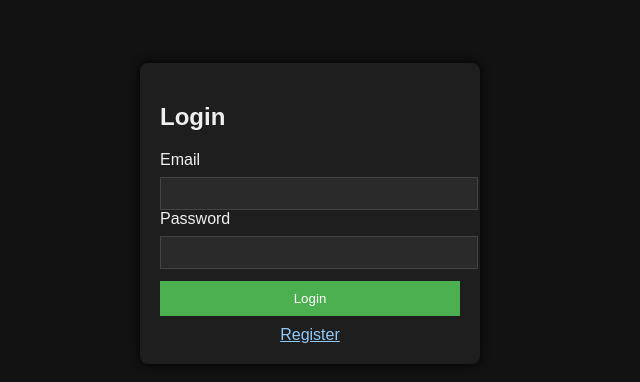
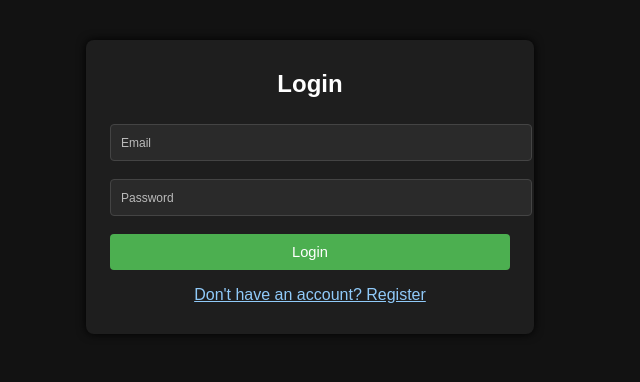
Before and after one commit to tpchespa/ch-ups-app, a Flask app: page /login in a window 1280 px wide. Shown: the top 382 px of the page, without its empty margins (330-970 px from the left). Run offline with Flask 3, Linux system fonts and the light colour scheme.

Commit message:
Login + Register pages updates

```diff
--- a/static/styles.css
+++ b/static/styles.css
@@ -4,6 +4,12 @@ body {
     font-family: Arial, sans-serif;
     margin: 0;
     padding: 0;
+}
+
+body.auth-page {
+  display: flex;
+  justify-content: center;
+  align-items: flex-start;
 }
 
 header {
@@ -20,6 +26,53 @@ header a {
     color: #90caf9;
     text-decoration: none;
 }
+
+.auth-container {
+  max-width: 400px;
+  margin: 40px auto;
+  background-color: #1e1e1e;
+  padding: 30px 24px;
+  border-radius: 8px;
+  box-shadow: 0 0 10px #000;
+}
+
+.auth-container h2 {
+  margin-top: 0;
+  margin-bottom: 20px;
+  color: #ffffff;
+  text-align: center;
+}
+
+.auth-container input[type="text"],
+.auth-container input[type="password"] {
+  width: 100%;
+  padding: 10px;
+  margin-bottom: 12px;
+  background-color: #2a2a2a;
+  border: 1px solid #444;
+  border-radius: 4px;
+  color: #ffffff;
+  font-size: 10pt;
+}
+
+.auth-container input[type="submit"] {
+  width: 100%;
+  padding: 10px;
+  background-color: #4caf50;
+  color: white;
+  border: none;
+  cursor: pointer;
+  font-size: 11pt;
+  border-radius: 4px;
+}
+
+.auth-container a {
+  color: #90caf9;
+  display: block;
+  text-align: center;
+  margin-top: 10px;
+}
+
 
 .container {
     padding: 20px;
--- a/templates/login.html
+++ b/templates/login.html
@@ -2,52 +2,24 @@
 <html lang="en">
 <head>
     <meta charset="UTF-8">
+    <link rel="stylesheet" href="{{ url_for('static', filename='styles.css') }}">
     <title>Login</title>
-    <style>
-        body {
-            background-color: #121212;
-            color: #f0f0f0;
-            font-family: Arial, sans-serif;
-        }
-        .container {
-            margin: 5% auto;
-            width: 300px;
-            padding: 20px;
-            background-color: #1e1e1e;
-            border-radius: 8px;
-            box-shadow: 0 0 10px #000;
-        }
-        input[type="text"], input[type="password"] {
-            width: 100%;
-            padding: 8px;
-            margin-top: 8px;
-            background-color: #2a2a2a;
-            border: 1px solid #444;
-            color: #f0f0f0;
-        }
-        input[type="submit"] {
-            width: 100%;
-            padding: 10px;
-            margin-top: 12px;
-            background-color: #4caf50;
-            border: none;
-            color: white;
-            cursor: pointer;
-        }
-        a { color: #90caf9; display: block; margin-top: 10px; text-align: center; }
-    </style>
 </head>
 <body>
-<div class="container">
-    <h2>Login</h2>
-    <form method="POST">
-        <label>Email</label>
-        <input type="text" name="email" required>
-        <label>Password</label>
-        <input type="password" name="password" required>
-        <input type="submit" value="Login">
-    </form>
-    <a href="/register">Register</a>
+<div class="auth-container">
+  <h2>Login</h2>
+
+  {% if error %}
+    <div class="error-box">{{ error }}</div>
+  {% endif %}
+
+  <form method="POST">
+    <input type="text" name="email" placeholder="Email" value="{{ request.form.email }}">
+    <input type="password" name="password" placeholder="Password">
+    <input type="submit" value="Login">
+  </form>
+
+  <a href="/register">Don't have an account? Register</a>
 </div>
 </body>
 </html>
```
Also changed, not shown: templates/register.html (+8 -7 lines).
